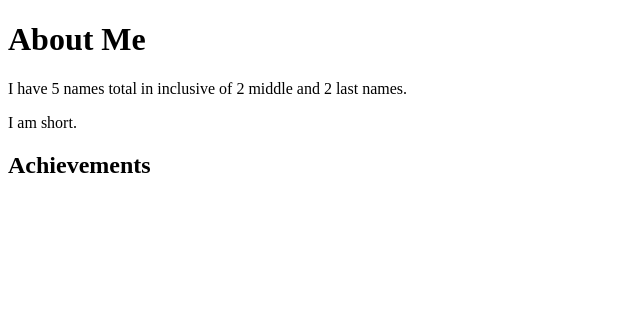
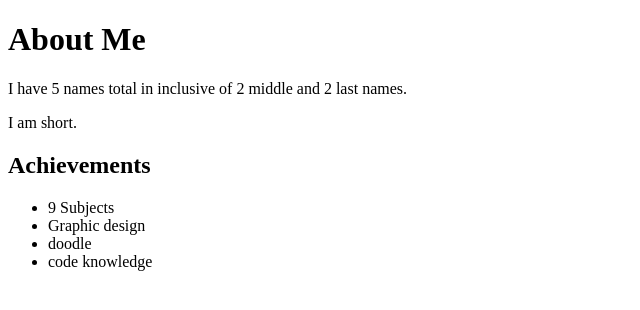
Before and after one commit to doghead71/VectorWebDesignDevelopmentJul262023, a plain HTML site: page georgia_golding_working/test.html in a window 1280 px wide. Shown: the whole page, without its empty margins (0-640 px from the left). Drawn offline with Linux system fonts and the light colour scheme.

Commit message:
Added List

```diff
--- a/georgia_golding_working/test.html
+++ b/georgia_golding_working/test.html
@@ -12,5 +12,12 @@
     I am short.
 </p>
 <h2> Achievements </h2>
+<ul>
+    <li>9 Subjects</li>
+    <li>Graphic design</li>
+    <li>doodle</li>
+    <li>code knowledge</li>
+
+</ul>
     </body>
 </html>
```
